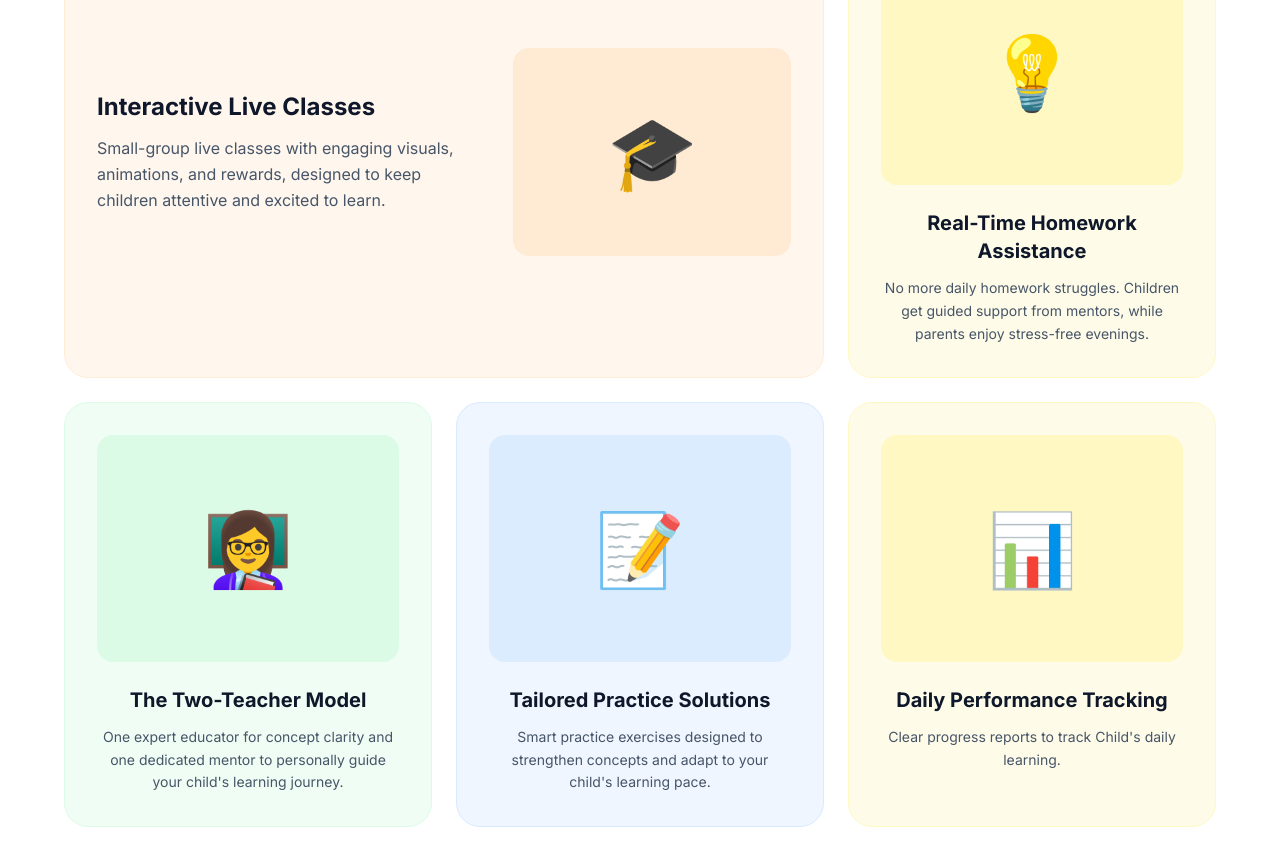
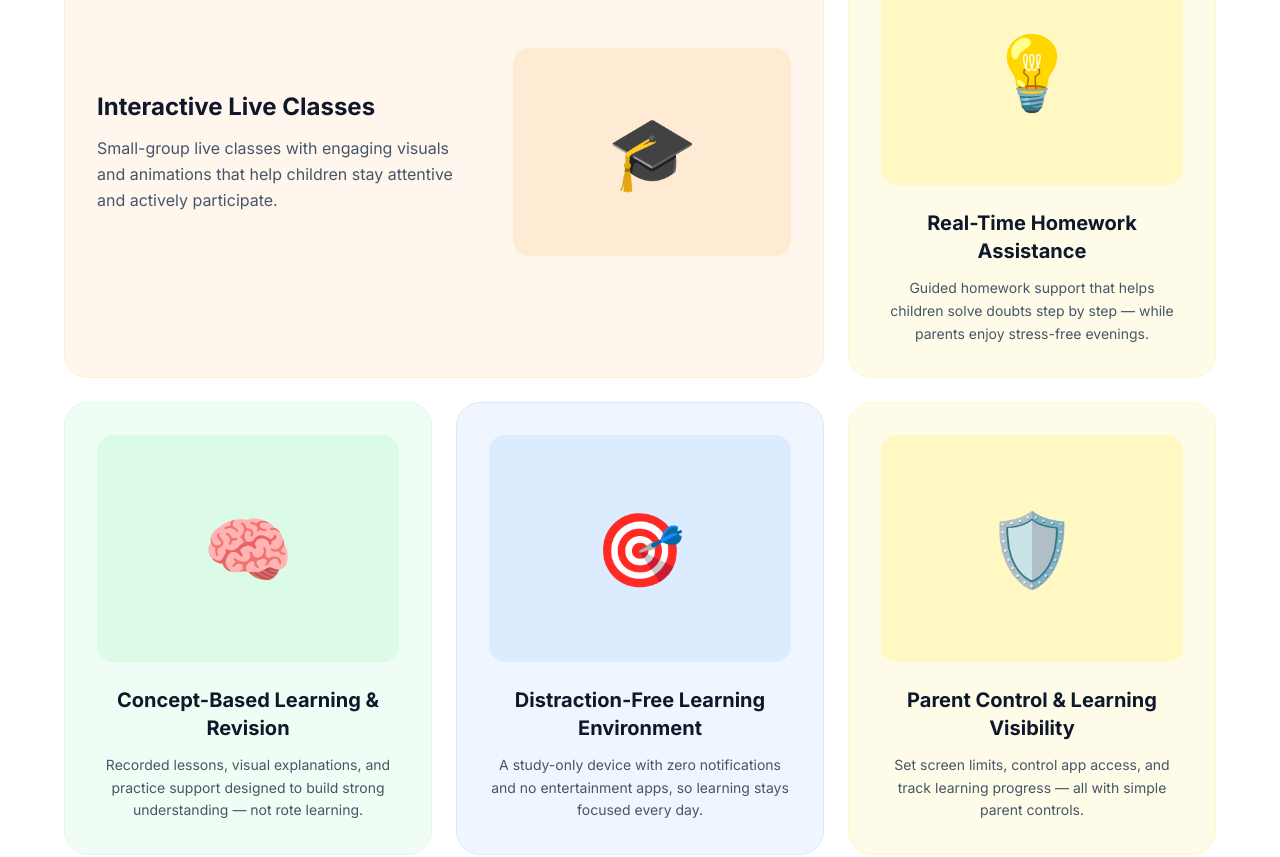
Before and after one commit to yashkanttiwary/Pi-Tab, a React (Vite) app: page / in a window 1280 px wide. Shown: the part 1940-2797 px from the top of the page. Built offline with nearby package versions, Linux system fonts and the light colour scheme.

Commit message:
feat: Refine FeatureSection copy and titles
Update section header and feature descriptions to be more benefit-oriented and clear. This improves the messaging and highlights the value proposition for parents.

```diff
--- a/components/FeatureSection.tsx
+++ b/components/FeatureSection.tsx
@@ -8,7 +8,7 @@ export const FeatureSection: React.FC = () => {
         {/* Section Header */}
         <div className="text-center mb-12">
           <h2 className="text-3xl md:text-4xl font-bold text-slate-900 mb-4">
-            More Than Just a Tablet
+            Why Parents Choose PiTab Curious Junior
           </h2>
           <p className="text-lg text-slate-600 max-w-3xl mx-auto">
             Includes the Curious Jr learning program, ready from Day One, no extra setup, no additional apps.
@@ -23,7 +23,7 @@ export const FeatureSection: React.FC = () => {
             <div className="flex-1 text-left order-2 md:order-1">
               <h3 className="text-2xl font-bold text-slate-900 mb-3">Interactive Live Classes</h3>
               <p className="text-slate-600 leading-relaxed">
-                Small-group live classes with engaging visuals, animations, and rewards, designed to keep children attentive and excited to learn.
+                Small-group live classes with engaging visuals and animations that help children stay attentive and actively participate.
               </p>
             </div>
             <div className="w-full md:w-2/5 flex justify-center order-1 md:order-2">
@@ -41,40 +41,40 @@ export const FeatureSection: React.FC = () => {
             </div>
             <h3 className="text-xl font-bold text-slate-900 mb-3">Real-Time Homework Assistance</h3>
             <p className="text-slate-600 text-sm leading-relaxed">
-              No more daily homework struggles. Children get guided support from mentors, while parents enjoy stress-free evenings.
+              Guided homework support that helps children solve doubts step by step — while parents enjoy stress-free evenings.
             </p>
           </div>
 
-          {/* Card 3: The Two-Teacher Model (Standard, Green) */}
+          {/* Card 3: Concept-Based Learning & Revision (Standard, Green) */}
           <div className="md:col-span-1 bg-[#F0FDF4] rounded-3xl p-8 flex flex-col items-center text-center border border-green-100 transition-transform hover:-translate-y-1 duration-300">
              <div className="w-full aspect-[4/3] mb-6 bg-green-200/40 rounded-2xl flex items-center justify-center text-green-500">
-               <span className="text-7xl">👩‍🏫</span>
+               <span className="text-7xl">🧠</span>
             </div>
-            <h3 className="text-xl font-bold text-slate-900 mb-3">The Two-Teacher Model</h3>
+            <h3 className="text-xl font-bold text-slate-900 mb-3">Concept-Based Learning & Revision</h3>
             <p className="text-slate-600 text-sm leading-relaxed">
-              One expert educator for concept clarity and one dedicated mentor to personally guide your child's learning journey.
+              Recorded lessons, visual explanations, and practice support designed to build strong understanding — not rote learning.
             </p>
           </div>
 
-          {/* Card 4: Tailored Practice Solutions (Standard, Blue) */}
+          {/* Card 4: Distraction-Free Learning Environment (Standard, Blue) */}
           <div className="md:col-span-1 bg-[#EFF6FF] rounded-3xl p-8 flex flex-col items-center text-center border border-blue-100 transition-transform hover:-translate-y-1 duration-300">
              <div className="w-full aspect-[4/3] mb-6 bg-blue-200/40 rounded-2xl flex items-center justify-center text-blue-500">
-               <span className="text-7xl">📝</span>
+               <span className="text-7xl">🎯</span>
             </div>
-            <h3 className="text-xl font-bold text-slate-900 mb-3">Tailored Practice Solutions</h3>
+            <h3 className="text-xl font-bold text-slate-900 mb-3">Distraction-Free Learning Environment</h3>
             <p className="text-slate-600 text-sm leading-relaxed">
-              Smart practice exercises designed to strengthen concepts and adapt to your child's learning pace.
+              A study-only device with zero notifications and no entertainment apps, so learning stays focused every day.
             </p>
           </div>
 
-          {/* Card 5: Daily Performance Tracking (Standard, Yellow) */}
+          {/* Card 5: Parent Control & Learning Visibility (Standard, Yellow) */}
           <div className="md:col-span-1 bg-[#FEFCE8] rounded-3xl p-8 flex flex-col items-center text-center border border-yellow-100 transition-transform hover:-translate-y-1 duration-300">
              <div className="w-full aspect-[4/3] mb-6 bg-yellow-200/40 rounded-2xl flex items-center justify-center text-yellow-500">
-               <span className="text-7xl">📊</span>
+               <span className="text-7xl">🛡️</span>
             </div>
-            <h3 className="text-xl font-bold text-slate-900 mb-3">Daily Performance Tracking</h3>
+            <h3 className="text-xl font-bold text-slate-900 mb-3">Parent Control & Learning Visibility</h3>
             <p className="text-slate-600 text-sm leading-relaxed">
-              Clear progress reports to track Child's daily learning.
+              Set screen limits, control app access, and track learning progress — all with simple parent controls.
             </p>
           </div>
 
```
